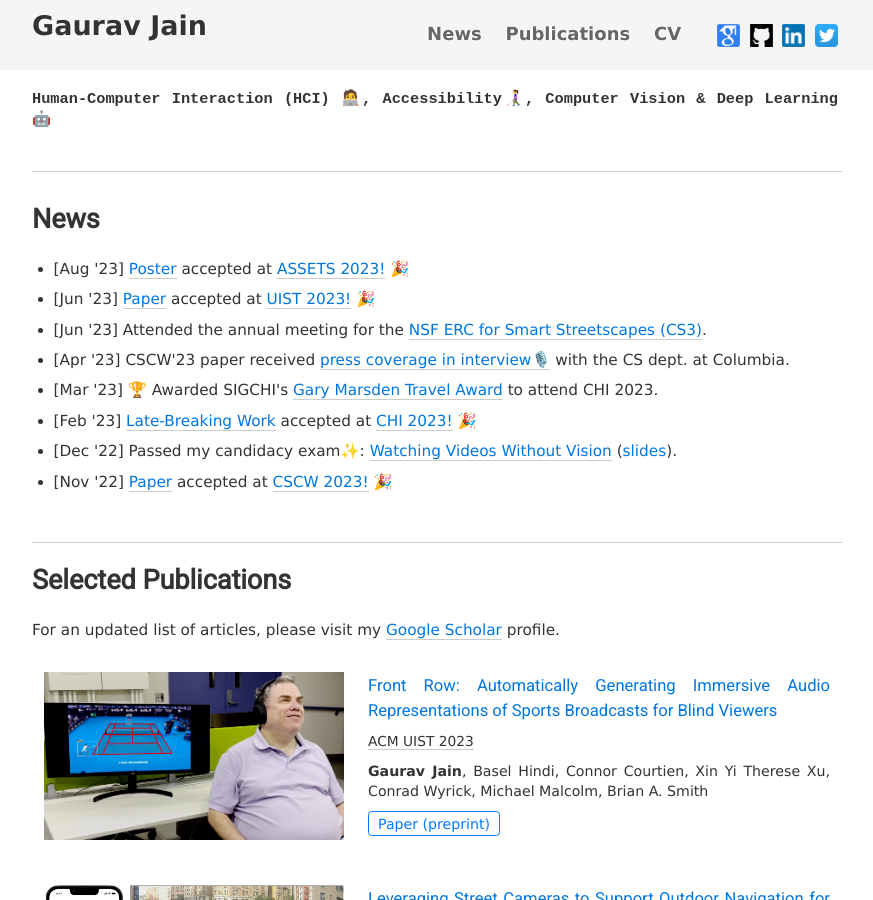
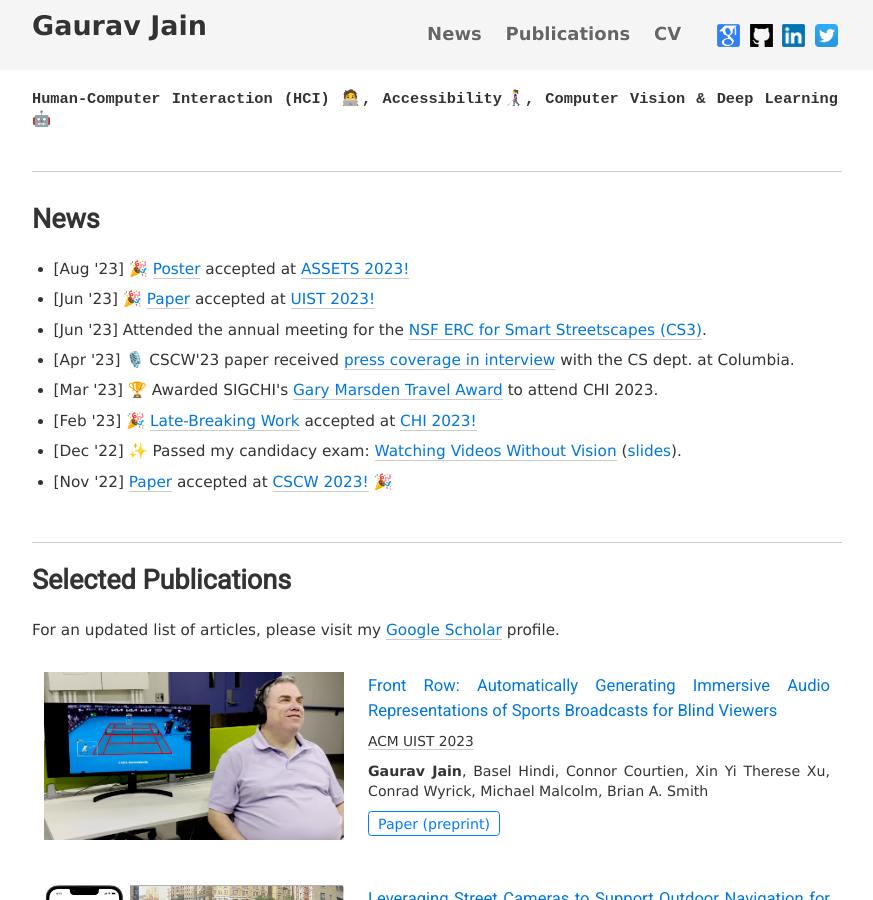
Before and after one commit to Gaurav1302/gaurav1302.github.io, a Jekyll site: the page built from index.html, in a window 1280 px wide and 900 px high, scrolled down 405 px. Shown: the whole window, without its empty margins (203-1076 px from the left). Built offline with Jekyll 4.4.1, drawn with Linux system fonts in a browser that asks for light colours; nearby versions of some CDN libraries.

Commit message:
news update

```diff
--- a/index.html
+++ b/index.html
@@ -75,13 +75,13 @@ tags: about
           <div>
             <ul>
               <li>
-                <p> <span class="news_date">[Aug '23] </span>
-                  <a href="https://gaurav1302.github.io/files/ASSETS_preprint.pdf" class="uline-black">Poster</a> accepted at <a href="https://assets23.sigaccess.org/"; class="uline-black">ASSETS 2023!</a> <span role="img" aria-label="Confetti">🎉</span>
+                <p> <span class="news_date">[Aug '23] </span> <span role="img" aria-label="Confetti">🎉</span>
+                  <a href="https://gaurav1302.github.io/files/ASSETS_preprint.pdf" class="uline-black">Poster</a> accepted at <a href="https://assets23.sigaccess.org/"; class="uline-black">ASSETS 2023!</a>
                 </p>
               </li>
               <li>
-                <p> <span class="news_date">[Jun '23] </span>
-                  <a href="https://gaurav1302.github.io/files/Front Row - camera ready.pdf"; class="uline-black">Paper</a> accepted at <a href="https://uist.acm.org/2023/"; class="uline-black">UIST 2023!</a> <span role="img" aria-label="Confetti">🎉</span>
+                <p> <span class="news_date">[Jun '23] </span> <span role="img" aria-label="Confetti">🎉</span>
+                  <a href="https://gaurav1302.github.io/files/Front Row - camera ready.pdf"; class="uline-black">Paper</a> accepted at <a href="https://uist.acm.org/2023/"; class="uline-black">UIST 2023!</a>
                 </p>
               </li>
               <li>
@@ -90,8 +90,8 @@ tags: about
                 </p>
               </li>
               <li>
-                <p> <span class="news_date">[Apr '23] </span>
-                  CSCW'23 paper received <a href="https://www.cs.columbia.edu/2023/voices-of-cs-gaurav-jain/"; class="uline-black">press coverage in interview<span role="img" aria-label="Mic">🎙️</span></a> with the CS dept. at Columbia.
+                <p> <span class="news_date">[Apr '23] </span> <span role="img" aria-label="Mic">🎙️</span>
+                  CSCW'23 paper received <a href="https://www.cs.columbia.edu/2023/voices-of-cs-gaurav-jain/"; class="uline-black">press coverage in interview</a> with the CS dept. at Columbia.
                 </p>
               </li>
               <li>
@@ -103,10 +103,10 @@ tags: about
               </li>
               <li>
                 <p><span class="news_date">[Feb '23] </span>
-                  <a href="https://dl.acm.org/doi/10.1145/3544549.3585610"; class="uline-black">Late-Breaking Work</a> accepted at <a href="https://chi2023.acm.org/"; class="uline-black">CHI 2023!</a> <span role="img" aria-label="Confetti">🎉</span> </p>
+                  <span role="img" aria-label="Confetti">🎉</span> <a href="https://dl.acm.org/doi/10.1145/3544549.3585610"; class="uline-black">Late-Breaking Work</a> accepted at <a href="https://chi2023.acm.org/"; class="uline-black">CHI 2023!</a></p>
               </li>
               <li>
-                <p><span class="news_date">[Dec '22] </span> Passed my candidacy exam<span role="img" aria-label="Sparkle">✨</span>: <a href = "https://www.youtube.com/watch?v=QuGQKrjezdk"; class="uline-black">Watching Videos Without Vision</a>
+                <p><span class="news_date">[Dec '22]</span> <span role="img" aria-label="Sparkle">✨</span> Passed my candidacy exam: <a href = "https://www.youtube.com/watch?v=QuGQKrjezdk"; class="uline-black">Watching Videos Without Vision</a>
                   <!-- (<a href='https://www.youtube.com/watch?v=QuGQKrjezdk'>Talk</a> /  -->
                   (<a href='https://gaurav1302.github.io/files/CEslides.pdf'>slides</a>).
                 </p>
```
